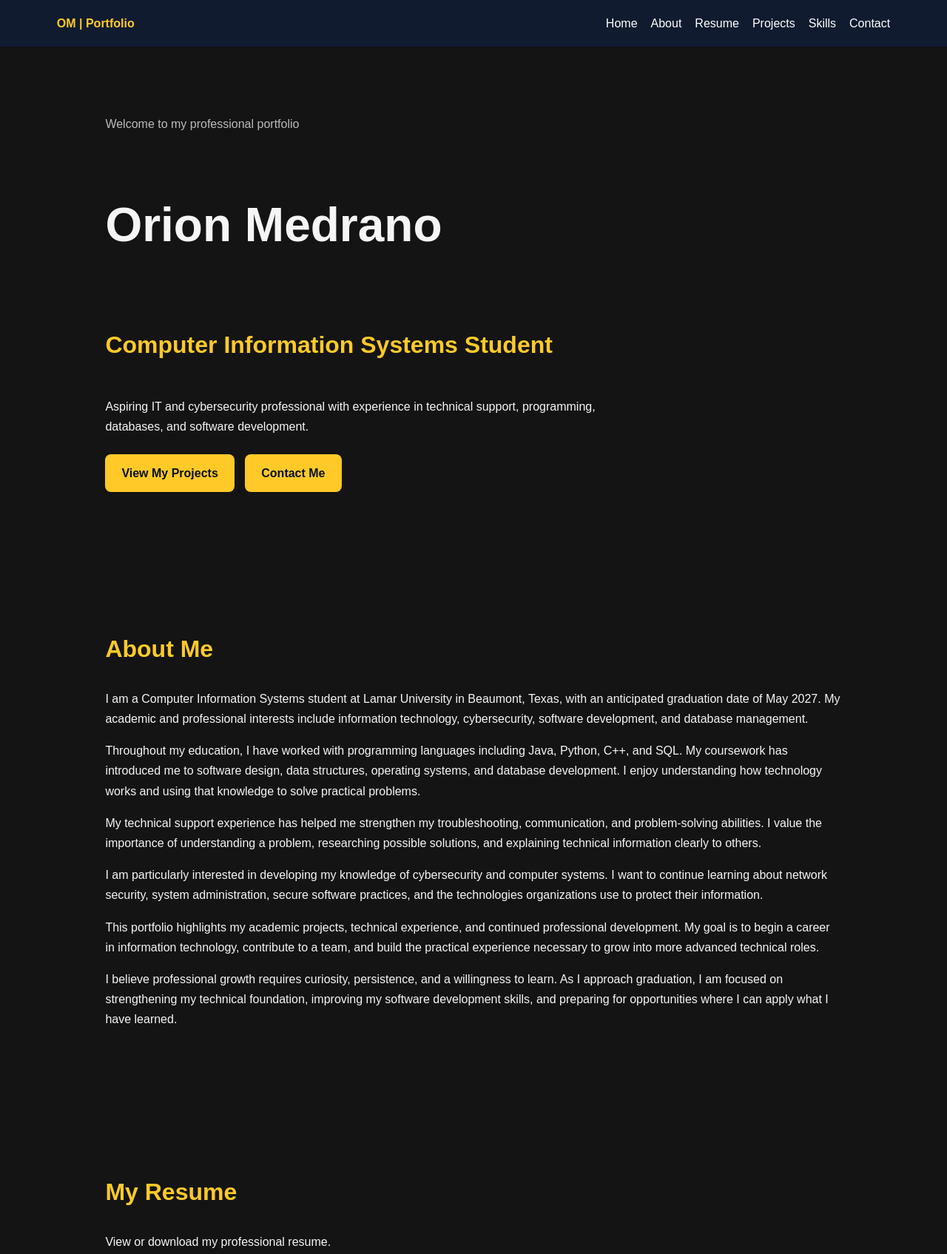
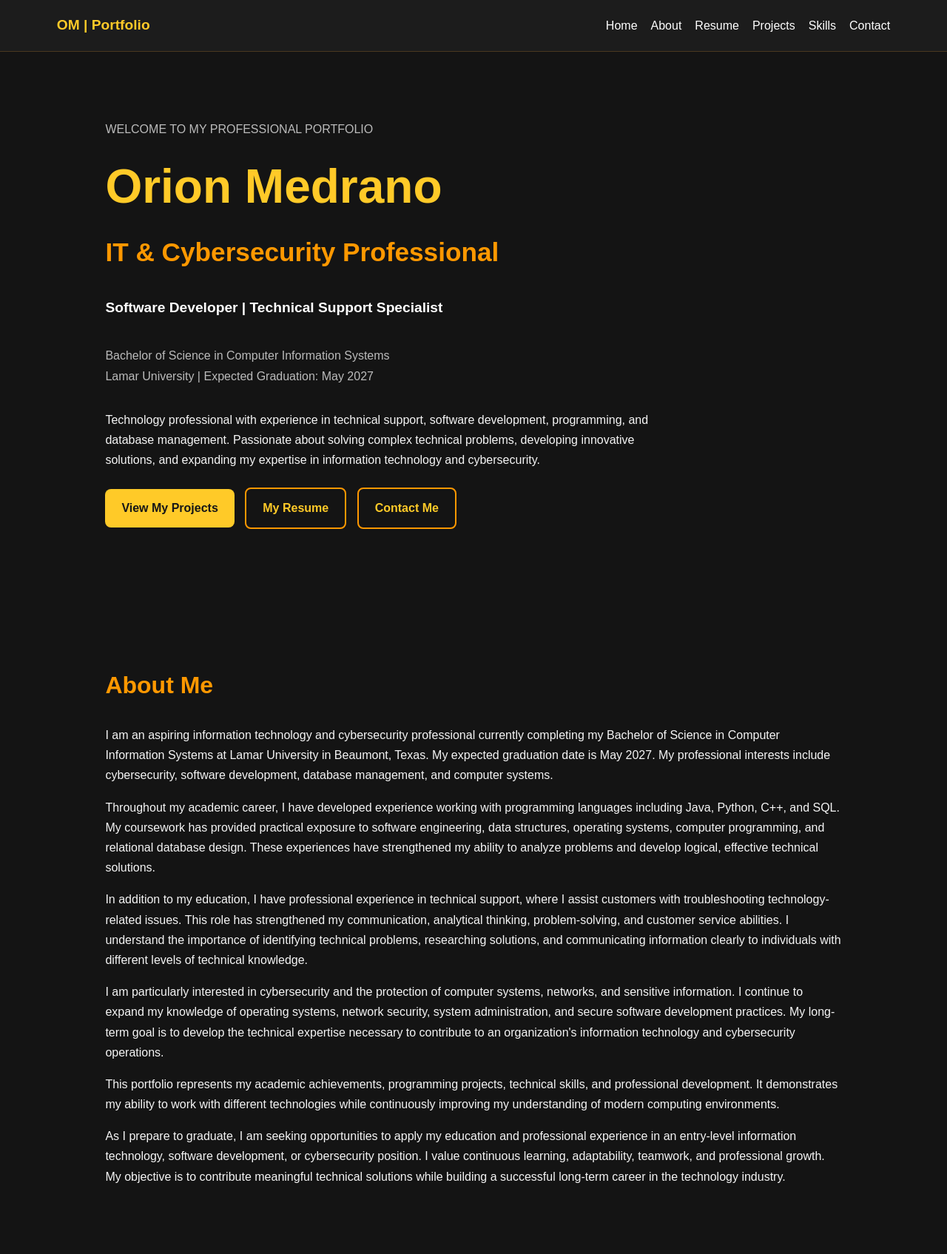
Before and after one commit to oreo107-R/github-portfolio, a plain HTML site: page index.html in a window 1280 px wide. Shown: the top 1695 px of the page at 74% size. Drawn offline with Linux system fonts and the light colour scheme.

Commit message:
Revise portfolio content update
Updated the portfolio's meta description and title for clarity. Enhanced styling and layout for better user experience. Revised content in various sections to reflect current skills and interests.

```diff
--- a/index.html
+++ b/index.html
@@ -4,8 +4,9 @@
 <head>
   <meta charset="UTF-8">
   <meta name="viewport" content="width=device-width, initial-scale=1.0">
-  <meta name="description" content="Orion Medrano's professional technology portfolio">
-  <title>Orion Medrano | IT & Software Portfolio</title>
+  <meta name="description" content="Orion Medrano's professional IT, cybersecurity, and software development portfolio">
+  <title>Orion Medrano | IT & Cybersecurity Portfolio</title>
+
   <style>
     :root {
       --bg: #141414;
@@ -13,9 +14,18 @@
       --text: #F5F5F5;
       --muted: #BBBBBB;
       --accent: #FFCA28;
+      --orange: #FF9800;
+      --border: #4A3820;
     }
-    * { box-sizing: border-box; }
-    html { scroll-behavior: smooth; }
+
+    * {
+      box-sizing: border-box;
+    }
+
+    html {
+      scroll-behavior: smooth;
+    }
+
     body {
       margin: 0;
       background: var(--bg);
@@ -23,11 +33,13 @@
       font-family: Arial, sans-serif;
       line-height: 1.7;
     }
+
     header {
       position: sticky;
       top: 0;
       z-index: 10;
-      background: #101b2f;
+      background: #1C1C1C;
+      border-bottom: 1px solid var(--border);
       padding: 18px 6%;
       display: flex;
       justify-content: space-between;
@@ -35,74 +47,180 @@
       flex-wrap: wrap;
       gap: 12px;
     }
-    .logo { font-weight: bold; color: var(--accent); }
-    nav { display: flex; flex-wrap: wrap; gap: 18px; }
-    a { color: var(--accent); }
-    nav a { color: white; text-decoration: none; }
-    nav a:hover { color: var(--accent); }
+
+    .logo {
+      font-weight: bold;
+      color: var(--accent);
+      font-size: 1.2rem;
+    }
+
+    nav {
+      display: flex;
+      flex-wrap: wrap;
+      gap: 18px;
+    }
+
+    a {
+      color: var(--accent);
+    }
+
+    nav a {
+      color: white;
+      text-decoration: none;
+      transition: color 0.3s;
+    }
+
+    nav a:hover {
+      color: var(--orange);
+    }
+
     section {
       padding: 75px 8%;
       max-width: 1200px;
       margin: auto;
       scroll-margin-top: 90px;
     }
-    h1 { font-size: clamp(2.5rem, 6vw, 4rem); }
-    h2 { color: var(--accent); font-size: 2rem; }
+
+    h1 {
+      font-size: clamp(2.5rem, 6vw, 4rem);
+      margin: 10px 0;
+      line-height: 1.2;
+    }
+
+    h2 {
+      color: var(--orange);
+      font-size: 2rem;
+    }
+
     .hero {
-      min-height: 65vh;
+      min-height: 75vh;
       display: flex;
       flex-direction: column;
       justify-content: center;
     }
-    .hero p { max-width: 700px; }
-    .muted { color: var(--muted); }
+
+    .hero h1 {
+      color: var(--accent);
+    }
+
+    .hero h2 {
+      margin: 10px 0;
+      font-size: clamp(1.5rem, 4vw, 2.2rem);
+    }
+
+    .hero p {
+      max-width: 750px;
+    }
+
+    .subtitle {
+      color: #FFFFFF;
+      font-size: 1.2rem;
+      font-weight: bold;
+    }
+
+    .education {
+      color: var(--muted);
+      font-size: 1rem;
+    }
+
+    .muted {
+      color: var(--muted);
+    }
+
     .button {
       display: inline-block;
       padding: 12px 22px;
       background: var(--accent);
-      color: #07111e;
+      color: #171717;
       border-radius: 8px;
       text-decoration: none;
       font-weight: bold;
       margin: 8px 10px 8px 0;
+      transition: background 0.3s, transform 0.3s;
     }
+
+    .button:hover {
+      background: var(--orange);
+      color: #171717;
+      transform: translateY(-3px);
+    }
+
+    .button-outline {
+      background: transparent;
+      color: var(--accent);
+      border: 2px solid var(--orange);
+    }
+
+    .button-outline:hover {
+      background: var(--orange);
+      color: #171717;
+    }
+
     .grid {
       display: grid;
       grid-template-columns: repeat(auto-fit, minmax(250px, 1fr));
       gap: 20px;
     }
+
     .card {
       background: var(--surface);
-      border: 1px solid #293b56;
+      border: 1px solid var(--border);
       border-radius: 14px;
       padding: 25px;
+      transition: transform 0.3s, border-color 0.3s;
     }
-    .card h3 { color: var(--accent); }
+
+    .card:hover {
+      transform: translateY(-5px);
+      border-color: var(--orange);
+    }
+
+    .card h3 {
+      color: var(--accent);
+    }
+
     .resume-frame {
       width: 100%;
       height: 550px;
-      border: 1px solid #293b56;
+      border: 1px solid var(--border);
       border-radius: 10px;
       background: white;
     }
+
     footer {
       text-align: center;
       padding: 30px;
-      background: #101b2f;
+      background: #1C1C1C;
+      border-top: 1px solid var(--border);
       color: var(--muted);
     }
+
     @media (max-width: 600px) {
-      header { position: static; }
-      section { padding: 45px 6%; }
-      nav { gap: 12px; font-size: 14px; }
-      .resume-frame { height: 400px; }
+      header {
+        position: static;
+      }
+
+      section {
+        padding: 45px 6%;
+      }
+
+      nav {
+        gap: 12px;
+        font-size: 14px;
+      }
+
+      .resume-frame {
+        height: 400px;
+      }
     }
   </style>
 </head>
+
 <body>
 
 <header>
   <div class="logo">OM | Portfolio</div>
+
   <nav aria-label="Main navigation">
     <a href="#home">Home</a>
     <a href="#about">About</a>
@@ -114,180 +232,379 @@
 </header>
 
 <main>
+
+  <!-- HOME SECTION -->
+
   <section id="home" class="hero">
-    <p class="muted">Welcome to my professional portfolio</p>
+
+    <p class="muted">
+      WELCOME TO MY PROFESSIONAL PORTFOLIO
+    </p>
+
     <h1>Orion Medrano</h1>
-    <h2>Computer Information Systems Student</h2>
+
+    <h2>IT & Cybersecurity Professional</h2>
+
+    <p class="subtitle">
+      Software Developer | Technical Support Specialist
+    </p>
+
+    <p class="education">
+      Bachelor of Science in Computer Information Systems<br>
+      Lamar University | Expected Graduation: May 2027
+    </p>
+
     <p>
-      Aspiring IT and cybersecurity professional with
-      experience in technical support, programming,
-      databases, and software development.
+      Technology professional with experience in technical
+      support, software development, programming, and
+      database management. Passionate about solving complex
+      technical problems, developing innovative solutions,
+      and expanding my expertise in information technology
+      and cybersecurity.
     </p>
-    <!-- Add a professional photograph here later. -->
+
+    <!-- Add professional photograph here later -->
+
     <div>
-      <a class="button" href="#projects">View My Projects</a>
-      <a class="button" href="#contact">Contact Me</a>
+      <a class="button" href="#projects">
+        View My Projects
+      </a>
+
+      <a class="button button-outline" href="#resume">
+        My Resume
+      </a>
+
+      <a class="button button-outline" href="#contact">
+        Contact Me
+      </a>
     </div>
+
   </section>
 
+
+  <!-- ABOUT ME SECTION -->
+
   <section id="about">
+
     <h2>About Me</h2>
+
     <p>
-      I am a Computer Information Systems student at
-      Lamar University in Beaumont, Texas, with an
-      anticipated graduation date of May 2027.
-      My academic and professional interests include
-      information technology, cybersecurity, software
-      development, and database management.
+      I am an aspiring information technology and
+      cybersecurity professional currently completing
+      my Bachelor of Science in Computer Information
+      Systems at Lamar University in Beaumont, Texas.
+      My expected graduation date is May 2027.
+      My professional interests include cybersecurity,
+      software development, database management,
+      and computer systems.
     </p>
+
     <p>
-      Throughout my education, I have worked with
-      programming languages including Java, Python,
-      C++, and SQL. My coursework has introduced me
-      to software design, data structures, operating
-      systems, and database development. I enjoy
-      understanding how technology works and using
-      that knowledge to solve practical problems.
+      Throughout my academic career, I have developed
+      experience working with programming languages
+      including Java, Python, C++, and SQL.
+      My coursework has provided practical exposure
+      to software engineering, data structures,
+      operating systems, computer programming,
+      and relational database design.
+      These experiences have strengthened my ability
+      to analyze problems and develop logical,
+      effective technical solutions.
     </p>
+
     <p>
-      My technical support experience has helped me
-      strengthen my troubleshooting, communication,
-      and problem-solving abilities. I value the
-      importance of understanding a problem,
-      researching possible solutions, and explaining
-      technical information clearly to others.
+      In addition to my education, I have professional
+      experience in technical support, where I assist
+      customers with troubleshooting technology-related
+      issues. This role has strengthened my communication,
+      analytical thinking, problem-solving, and customer
+      service abilities. I understand the importance
+      of identifying technical problems, researching
+      solutions, and communicating information clearly
+      to individuals with different levels of
+      technical knowledge.
     </p>
+
     <p>
-      I am particularly interested in developing my
-      knowledge of cybersecurity and computer systems.
-      I want to continue learning about network
-      security, system administration, secure software
-      practices, and the technologies organizations
-      use to protect their information.
+      I am particularly interested in cybersecurity
+      and the protection of computer systems, networks,
+      and sensitive information. I continue to expand
+      my knowledge of operating systems, network
+      security, system administration, and secure
+      software development practices.
+      My long-term goal is to develop the technical
+      expertise necessary to contribute to an
+      organization's information technology and
+      cybersecurity operations.
     </p>
+
     <p>
-      This portfolio highlights my academic projects,
-      technical experience, and continued professional
-      development. My goal is to begin a career in
-      information technology, contribute to a team,
-      and build the practical experience necessary
-      to grow into more advanced technical roles.
+      This portfolio represents my academic achievements,
+      programming projects, technical skills, and
+      professional development. It demonstrates my
+      ability to work with different technologies
+      while continuously improving my understanding
+      of modern computing environments.
     </p>
+
     <p>
-      I believe professional growth requires curiosity,
-      persistence, and a willingness to learn.
-      As I approach graduation, I am focused on
-      strengthening my technical foundation,
-      improving my software development skills,
-      and preparing for opportunities where I can
-      apply what I have learned.
+      As I prepare to graduate, I am seeking opportunities
+      to apply my education and professional experience
+      in an entry-level information technology,
+      software development, or cybersecurity position.
+      I value continuous learning, adaptability,
+      teamwork, and professional growth.
+      My objective is to contribute meaningful
+      technical solutions while building a successful
+      long-term career in the technology industry.
     </p>
+
   </section>
 
+
+  <!-- RESUME SECTION -->
+
   <section id="resume">
-    <h2>My Resume</h2>
-    <p>View or download my professional resume.</p>
+
+    <h2>Professional Resume</h2>
+
+    <p>
+      My resume highlights my education, technical
+      competencies, professional experience,
+      and software development projects.
+    </p>
+
     <a class="button" href="resume.pdf" download>
       Download Resume
     </a>
-    <iframe class="resume-frame"
+
+    <iframe
+      class="resume-frame"
       src="resume.pdf"
-      title="Orion Medrano Resume">
+      title="Orion Medrano Professional Resume">
     </iframe>
+
     <p class="muted">
       Resume PDF will be uploaded in a later step.
     </p>
+
   </section>
 
+
+  <!-- PROJECTS SECTION -->
+
   <section id="projects">
+
     <h2>Featured Projects</h2>
+
+    <p>
+      A selection of academic and personal projects
+      demonstrating programming, database development,
+      and software engineering skills.
+    </p>
+
     <div class="grid">
 
       <article class="card">
+
         <h3>AI Assistant Project</h3>
+
         <p>
           An AI-assisted software application developed
           as part of my Senior Seminar project.
+          This project will demonstrate the integration
+          of artificial intelligence into practical
+          software development.
         </p>
-        <p><strong>Technologies:</strong> To be determined</p>
+
+        <p>
+          <strong>Technologies:</strong>
+          To be determined
+        </p>
+
         <p class="muted">
-          Screenshots and GitHub link coming soon.
+          Project documentation, screenshots,
+          and GitHub link coming soon.
         </p>
+
       </article>
 
+
       <article class="card">
+
         <h3>Database Management Project</h3>
+
         <p>
-          An academic database project demonstrating
-          SQL, relational database design, and
-          database programming concepts.
+          An academic database development project
+          demonstrating relational database design,
+          SQL programming, stored procedures,
+          views, triggers, and data management.
         </p>
-        <p><strong>Technologies:</strong> MySQL, SQL</p>
+
+        <p>
+          <strong>Technologies:</strong>
+          MySQL, SQL, MySQL Workbench
+        </p>
+
         <p class="muted">
-          Screenshots and GitHub link coming soon.
+          Project screenshots and source code
+          will be added.
         </p>
+
       </article>
 
+
       <article class="card">
+
         <h3>Personal Software Project</h3>
+
         <p>
           A personal programming project showcasing
-          software development and problem-solving.
+          software development, problem-solving,
+          application design, and technical creativity.
         </p>
-        <p><strong>Technologies:</strong> To be added</p>
+
+        <p>
+          <strong>Technologies:</strong>
+          To be added
+        </p>
+
         <p class="muted">
-          Screenshots and GitHub link coming soon.
+          Project description, screenshots,
+          and GitHub link coming soon.
         </p>
+
       </article>
 
     </div>
+
   </section>
 
+
+  <!-- TECHNICAL SKILLS SECTION -->
+
   <section id="skills">
+
     <h2>Technical Skills</h2>
+
+    <p>
+      Technical competencies developed through
+      academic coursework, independent projects,
+      and professional experience.
+    </p>
+
     <div class="grid">
+
       <div class="card">
-        <h3>Programming</h3>
+        <h3>Programming Languages</h3>
         <p>Java, Python, C++, SQL</p>
       </div>
+
       <div class="card">
-        <h3>Systems</h3>
-        <p>Windows, Linux, Technical Troubleshooting</p>
+        <h3>Operating Systems</h3>
+        <p>
+          Windows, Linux,
+          System Troubleshooting
+        </p>
       </div>
+
       <div class="card">
-        <h3>Databases</h3>
-        <p>MySQL, Relational Database Design</p>
+        <h3>Database Technologies</h3>
+        <p>
+          MySQL, MySQL Workbench,
+          Relational Database Design
+        </p>
       </div>
+
       <div class="card">
-        <h3>AI Tools</h3>
-        <p>ChatGPT, AI-Assisted Development</p>
+        <h3>Software Development</h3>
+        <p>
+          Object-Oriented Programming,
+          Data Structures,
+          Debugging,
+          Software Design
+        </p>
       </div>
+
+      <div class="card">
+        <h3>Technical Support</h3>
+        <p>
+          Troubleshooting,
+          Customer Support,
+          Technical Communication,
+          Problem Resolution
+        </p>
+      </div>
+
+      <div class="card">
+        <h3>AI Development Tools</h3>
+        <p>
+          ChatGPT,
+          AI-Assisted Programming,
+          Prompt Engineering
+        </p>
+      </div>
+
     </div>
+
   </section>
 
+
+  <!-- CONTACT SECTION -->
+
   <section id="contact">
+
     <h2>Contact Me</h2>
+
     <p>
-      I am interested in entry-level IT,
-      software development, and cybersecurity
-      opportunities.
+      I welcome opportunities to connect with
+      technology professionals, employers,
+      and organizations seeking candidates
+      with experience in technical support,
+      programming, and information technology.
     </p>
+
     <p>
-      GitHub:
-      <a href="https://github.com/oreo107-R"
-         target="_blank" rel="noopener noreferrer">
+      <strong>GitHub:</strong>
+      <a
+        href="https://github.com/oreo107-R"
+        target="_blank"
+        rel="noopener noreferrer">
         github.com/oreo107-R
       </a>
     </p>
-    <p>Email: Add professional email address</p>
-    <p>LinkedIn: Add LinkedIn profile URL</p>
+
+    <p>
+      <strong>Email:</strong>
+      Add professional email address
+    </p>
+
+    <p>
+      <strong>LinkedIn:</strong>
+      Add LinkedIn profile URL
+    </p>
+
   </section>
+
 </main>
 
+
+<!-- FOOTER -->
+
 <footer>
-  <p>&copy; <span id="year"></span> Orion Medrano.
-  All rights reserved.</p>
+
+  <p>
+    &copy; <span id="year"></span>
+    Orion Medrano.
+    All rights reserved.
+  </p>
+
+  <p>
+    IT | Cybersecurity | Software Development
+  </p>
+
 </footer>
+
 
 <script>
   document.getElementById("year").textContent =
```
